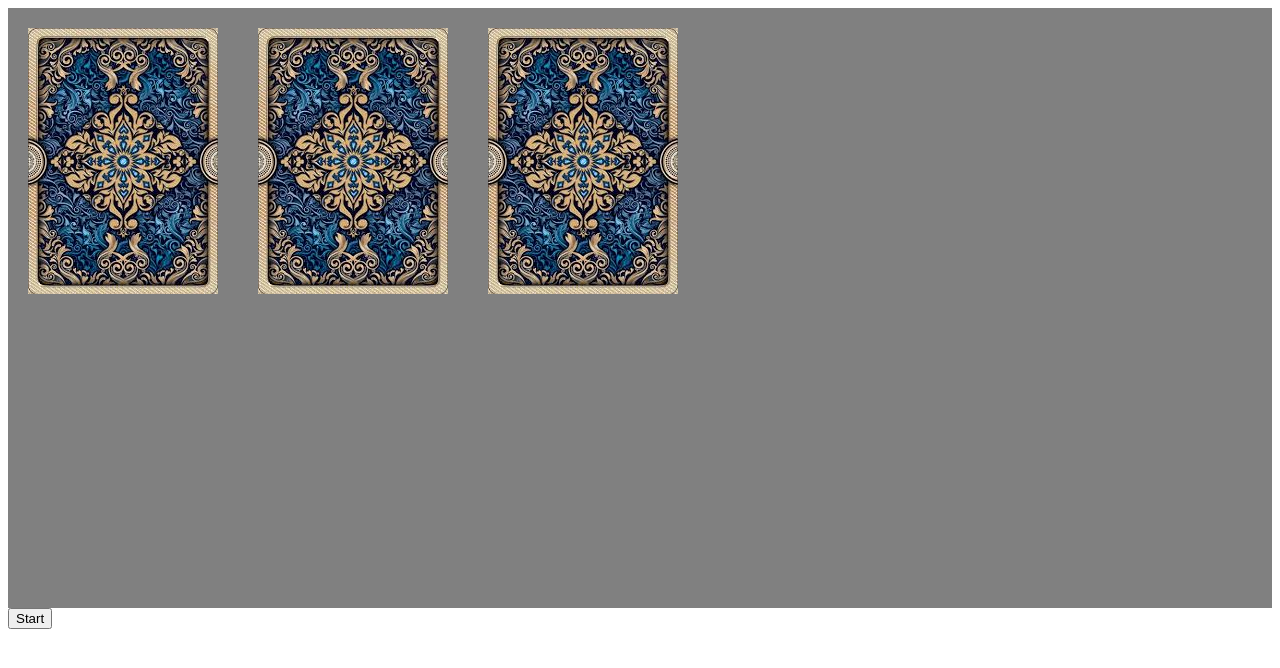
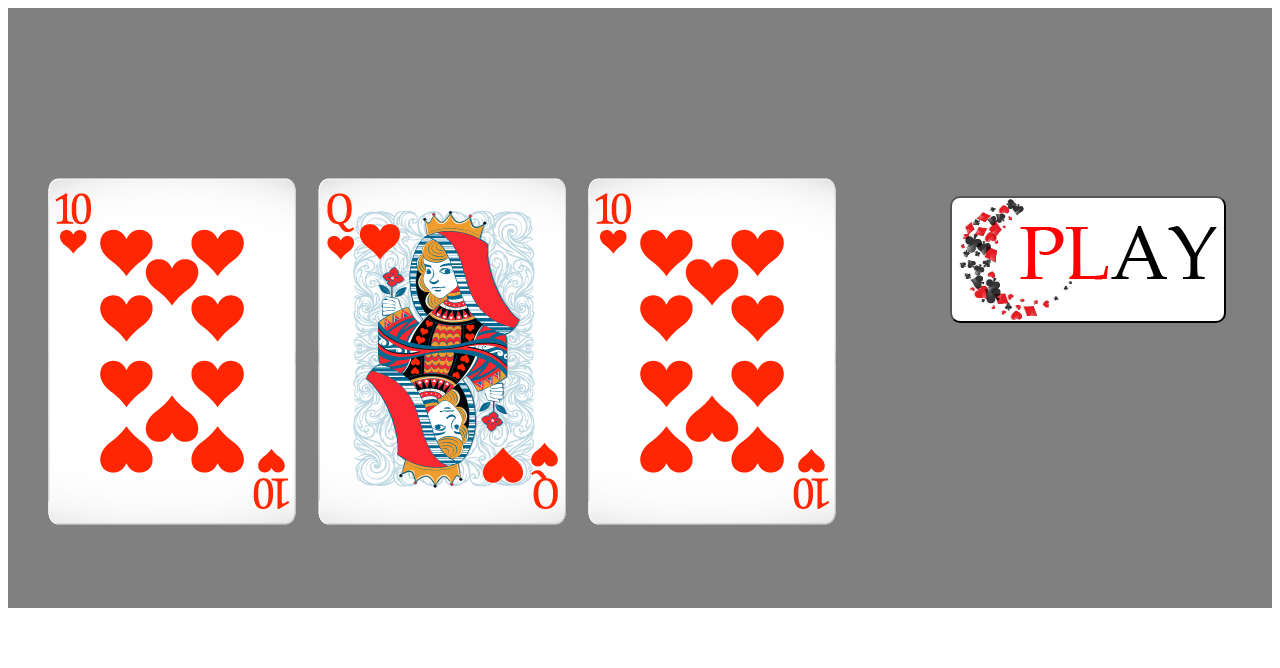
Before and after one commit to Eslamhathout/zardaGame, a plain HTML site: page index.html in a window 1280 px wide. Drawn offline with Linux system fonts and the light colour scheme.

Commit message:
integrate the welcome and enhance the game board

```diff
--- a/cardShuffle.js
+++ b/cardShuffle.js
@@ -8,9 +8,9 @@ class Card {
   }
 }
 
-var card1 = new Card(true, "Pics/aceOfHeartRed.jpg","Pics/cardBack.jpg");
-var card2 = new Card(false, "Pics/aceOfSpadeRed.jpg","Pics/cardBack.jpg");
-var card3 = new Card(false, "Pics/aceOfSpadeRed.jpg","Pics/cardBack.jpg");
+var card1 = new Card(true, "Pics/ten.png","Pics/cardBack.jpg");
+var card2 = new Card(false, "Pics/queen.png","Pics/cardBack.jpg");
+var card3 = new Card(false, "Pics/ten.png","Pics/cardBack.jpg");
 
 var cardArr = [card1,card2,card3];
 
@@ -22,11 +22,15 @@ var showCards = function(){
 		"<div class = \"mycard\" id = \"card1\">\
 			<div class = \"back\"><img src ="+ cardArr[0].imgSrcBack +">\
 			</div>\
+			<div class = \"front\"><img src ="+ cardArr[0].imgSrc +">\
+			</div>\
 		</div>"
 
 	backgroundDiv.innerHTML +=
 		"<div class = \"mycard\" id = \"card2\" >\
 			<div class = \"back\"><img src ="+ cardArr[1].imgSrcBack +">\
+			</div>\
+			<div class = \"front\"><img src ="+ cardArr[1].imgSrc +">\
 			</div>\
 		</div>"
 
@@ -34,14 +38,17 @@ var showCards = function(){
 		"<div class = \"mycard\" id = \"card3\" >\
 			<div class = \"back\"><img src ="+ cardArr[2].imgSrcBack +">\
 			</div>\
+			<div class = \"front\"><img src ="+ cardArr[2].imgSrc +">\
+			</div>\
 		</div>"
+	backgroundDiv.innerHTML +="<br><div><button id=\"play\"><img  src=\"pics/play.png\"></button></div>"
 };
 showCards();
 
 var divCard1 = document.getElementById('card1');
 var divCard2 = document.getElementById('card2');
 var divCard3 = document.getElementById('card3');
-var startBtn = document.getElementById('startBtn');
+var startBtn = document.getElementById('play');
 
 var mov = function(div1,div2){
 	timer = 0;
@@ -96,10 +103,46 @@ var mov = function(div1,div2){
 	timer+=1500;
 }
 
+	var myCardFront = document.getElementsByClassName('front');
+		var myCardBack = document.getElementsByClassName('back');
+		var mycardLength = myCardBack.length;
+		var button = document.getElementById("play");
+		var flipCards=function () {
+			startBtn.disabled = true;
+			for (var i=0; i< mycardLength; i++)
+			{
+				myCardFront[i].style = "transform: perspective( 600px ) rotateY( -180deg )"
+				myCardBack[i].style = "transform: perspective( 600px ) rotateY( 0deg )"
+			}
+			setTimeout(shuffle,500);
+		}
+		startBtn.addEventListener('click',flipCards);
+		var clickedCard=0;
 
-
-	startBtn.addEventListener('click',function(){
+	var shuffle=function(){
 		mov(divCard1,divCard2);
 		setTimeout(function(){mov(divCard2,divCard3);},timer+100);
 		setTimeout(function(){mov(divCard1,divCard2);},(timer+100)*2);
-	});
+
+	};
+	setTimeout(function () {
+		divCard1.addEventListener('click',function () {
+			myCardFront[0].style = "transform: perspective( 600px ) rotateY( 0deg )";
+			myCardBack[0].style = "transform: perspective( 600px ) rotateY( -180deg )";
+			clickedCard=1;
+		});
+	},1000);
+	setTimeout(function () {
+		divCard2.addEventListener('click',function () {
+			myCardFront[1].style = "transform: perspective( 600px ) rotateY( 0deg )";
+			myCardBack[1].style = "transform: perspective( 600px ) rotateY( -180deg )";
+			clickedCard=2;
+		});
+	},1000);
+	setTimeout(function () {
+		divCard3.addEventListener('click',function () {
+			myCardFront[2].style = "transform: perspective( 600px ) rotateY( 0deg )";
+			myCardBack[2].style = "transform: perspective( 600px ) rotateY( -180deg )";
+			clickedCard=3;
+		});
+	},1000);
--- a/index.html
+++ b/index.html
@@ -6,12 +6,11 @@
 </head>
 <body>
 
-
 	<div id="gameBoard">
 
 	</div>
 
-	<button id = "startBtn">Start</button>
+	<!-- <button id = "startBtn">Start</button> -->
 <!-- 	<script type="text/javascript" src="tagarob.js"></script> -->
 
 <script type="text/javascript" src="cardShuffle.js"></script>
--- a/style.css
+++ b/style.css
@@ -2,7 +2,7 @@
 	background-color: gray;
 	width:fit;
 	height: 600px;
-
+	text-align: center;
 }
 
 #gameBoard > div{
@@ -11,9 +11,13 @@
 	padding: 20px;
 	display: inline-block;
 	position: relative;
-
+	margin-top: 150px;
 }
-/*.mycard {
+#play{
+	border-radius: 10px;
+	background-color: white;
+}
+.mycard {
 	position:relative;
 	width:240px; height:200px; margin:20px; float:left;
 }
@@ -29,4 +33,4 @@
 	transform: perspective( 1000px ) rotateY( 180deg );
 	backface-visibility: hidden;
 	transition: transform .5s linear 0s;
-}*/
+}
```
